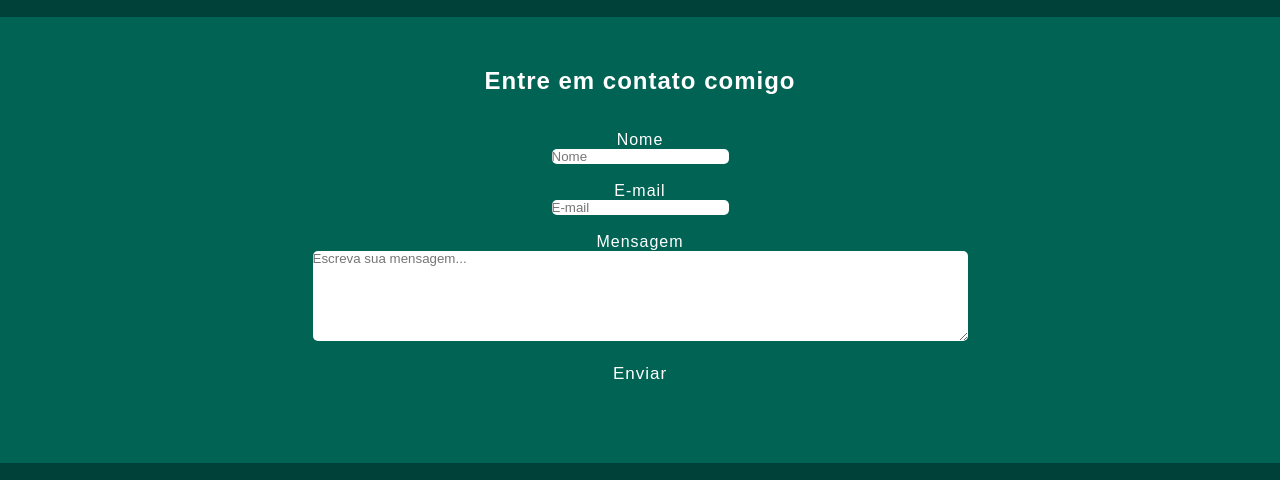
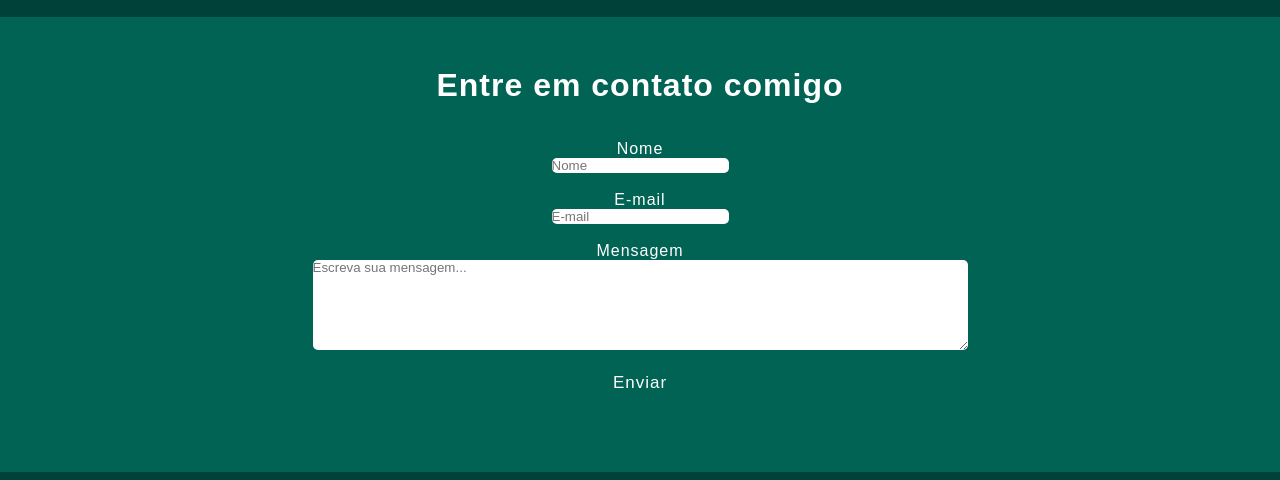
Before and after one commit to joaopedro214/portfolio, a plain HTML site: page contato.html in a window 1280 px wide. Shown: the part 73-553 px from the top of the page. Drawn offline with Linux system fonts and the light colour scheme; a web font is replaced by a local one.

Commit message:
Ajusta diretórios, add Formspree, ajusta idioma html e add tags H1 nas páginas

```diff
--- a/contato.html
+++ b/contato.html
@@ -1,5 +1,5 @@
 <!DOCTYPE html>
-<html lang="en">
+<html lang="pt-BR">
 <head>
     <meta charset="UTF-8">
     <meta name="viewport" content="width=device-width, initial-scale=1.0">
@@ -32,21 +32,21 @@
         </nav>
     </header>
 
-    <form id="form-contato">
-        <h2>Entre em contato comigo</h2><br><br>
+    <form id="form-contato" action="https://formspree.io/f/movwpyjb" method="POST">
+        <h1>Entre em contato comigo</h1><br><br>
 
         <label for="nome">Nome</label>
-        <input type="text" id="nome" class="form-control" placeholder="Nome" required/><br>
+        <input type="text" id="nome" name="nome" class="form-control" placeholder="Nome" required/><br>
 
 
         <label for="email">E-mail</label>
-        <input type="email" id="email" class="form-control" placeholder="E-mail" required/><br>
+        <input type="email" id="email" name="email" class="form-control" placeholder="E-mail" required/><br>
 
 
         <label for="mensagem">Mensagem</label>
-        <textarea type="text" id="mensagem" class="form-control" rows="06" cols="80" placeholder="Escreva sua mensagem..." required></textarea><br>
+        <textarea type="text" id="mensagem" name="mensagem" class="form-control" rows="06" cols="80" placeholder="Escreva sua mensagem..." required></textarea><br>
 
-        <button class="button" id="button" value="enviar">Enviar</button><br><br><br>
+        <button class="button" id="button" type="submit" value="enviar">Enviar</button><br><br><br>
     </form>
 
     <script src="./backToTop.js"> </script>
```
Also changed, not shown: formacao.html (+2 -2 lines), index.html (added, +20 -0 lines), portfolio.html (+2 -2 lines), sobre.html (+2 -2 lines), 2 other files.
